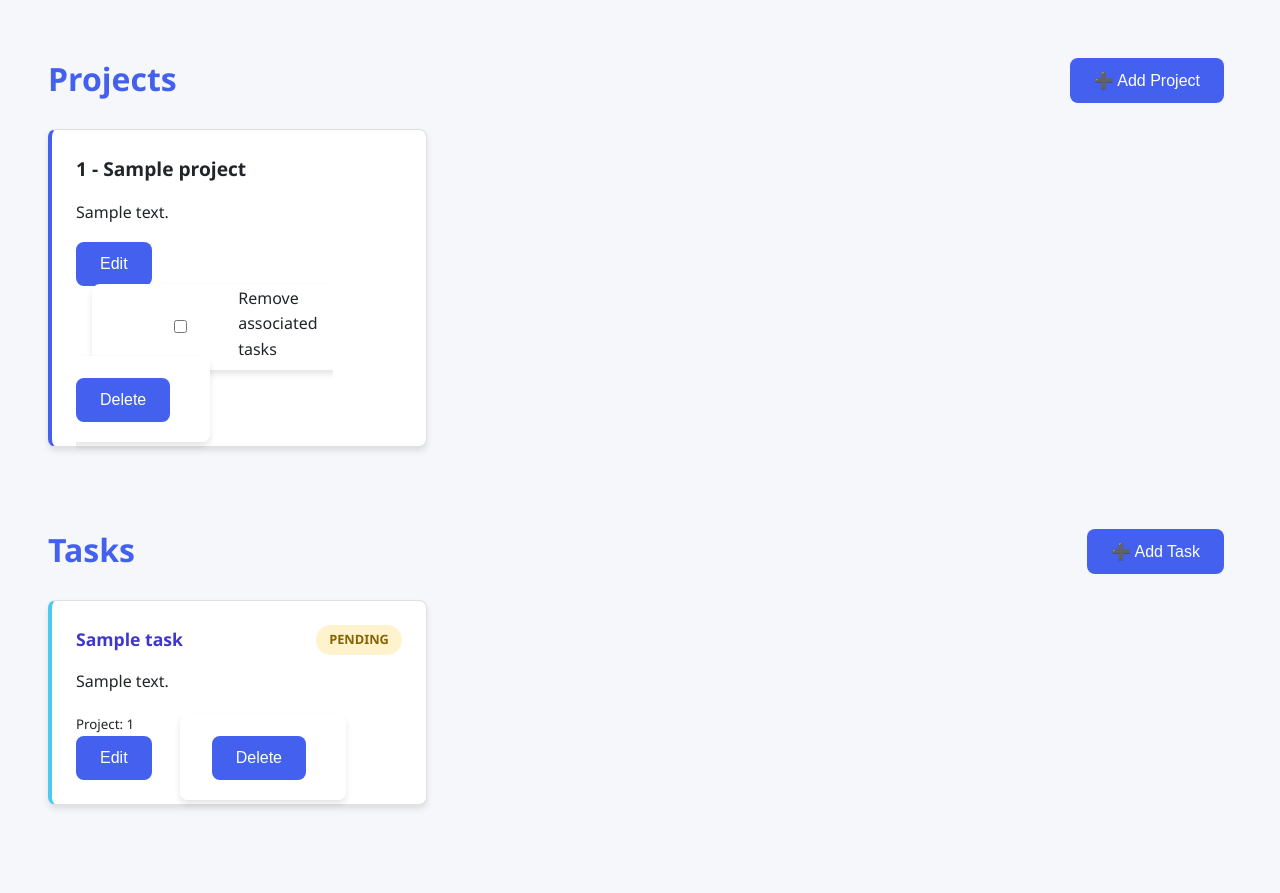
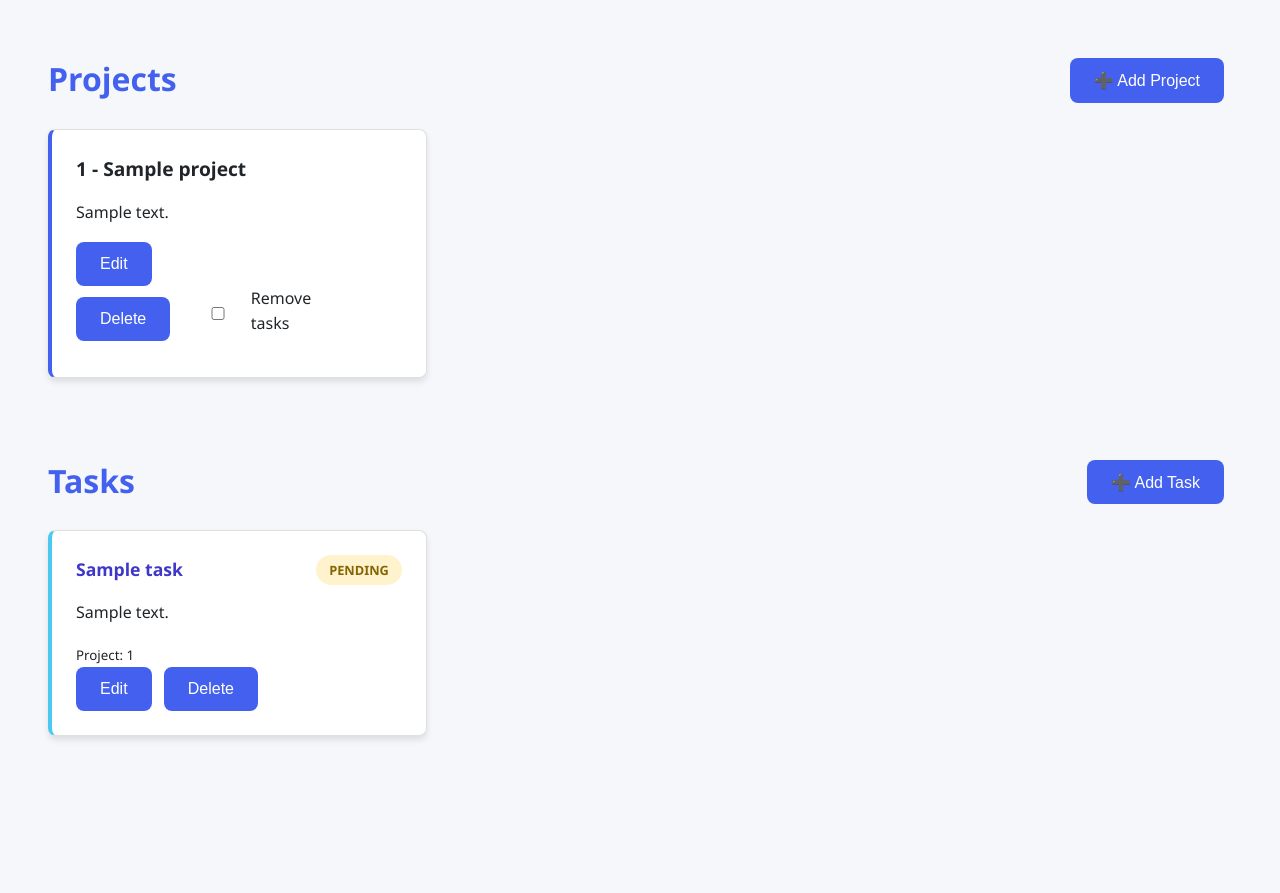
Before and after one commit to BartoszWeselak/micro-services, a FastAPI app: template api-gateway/templates/index.html in a window 1280 px wide. After the commit the page ends 740 px from the top, so only its background shows below. Run offline with FastAPI, Linux system fonts and the light colour scheme; the template is opened without the code that fills it: most values are stand-ins (such as "Sample title", 1, 10 or a date in 2020).

Commit message:
Fix template

```diff
--- a/api-gateway/main.py
+++ b/api-gateway/main.py
@@ -235,7 +235,7 @@ async def gateway(service: str, path: str, request: Request):
         response = await client.request(method, url, headers=headers, content=body)
 
     return response.json()
-#
-# @app.get("/health")
-# def health_check():
-#     return {"status": "UP"}
+
+@app.get("/health")
+def health_check():
+    return {"status": "UP"}
--- a/api-gateway/templates/index.html
+++ b/api-gateway/templates/index.html
@@ -91,11 +91,7 @@
         }
 
         form {
-            margin-top: 2.5rem;
-            padding: 2rem;
             background: white;
-            border-radius: var(--border-radius);
-            box-shadow: var(--box-shadow);
         }
 
         label {
@@ -155,7 +151,6 @@
 
         .inline-form {
             display: inline;
-            margin-left: 1rem;
         }
 
         @media (max-width: 768px) {
@@ -202,14 +197,12 @@
                     <button type="submit">Save</button>
                 </form>
 
-                <!-- Delete Form with option to remove associated tasks -->
-                <form method="post" action="/delete-project/{{ project.id }}" class="inline-form" onsubmit="return confirm('Are you sure you want to delete this project?');">
-                    <label style="display: inline-flex; align-items: center;">
-                        <input type="checkbox" name="with_tasks" value="true" style="margin-right: 0.3rem;">
-                        Remove associated tasks
-                    </label>
-                    <button type="submit">Delete</button>
-                </form>
+              <form method="post" action="/delete-project/{{ project.id }}" class="inline-form" onsubmit="return confirm('Are you sure you want to delete this project?');" style="display: flex; align-items: center; gap: 0.5rem;">
+       <button type="submit">Delete</button>
+
+    <label style="display: inline-flex; align-items: center;">
+        <input type="checkbox" name="with_tasks" value="true" style="margin-right: 0.3rem;">Remove tasks</label>
+</form>
             </div>
             {% endfor %}
         </div>
@@ -252,7 +245,7 @@
 
                 <button type="button" onclick="toggleEditForm('task-{{ task.id }}')">Edit</button>
 
-                <form id="task-{{ task.id }}" method="post" action="/edit-task/{{ task.id }}" style="display: none; margin-top: 1rem;">
+                <form id="task-{{ task.id }}" method="post" action="/edit-task/{{ task.id }}" style="display: none; margin-top: 1rem; margin-bottom:1rem;">
                     <label>
                         Title:
                         <input type="text" name="title" value="{{ task.title }}" required>
@@ -271,7 +264,7 @@
                    <label>
     Project:
     <select name="project_id">
-        <option value="">-- Unassigned --</option>
+        <option value=" ">-- Unassigned --</option>
         {% for project in projects %}
         <option value="{{ project.id }}" {% if project.id == task.project_id %}selected{% endif %}>
             {{ project.name }}
```
